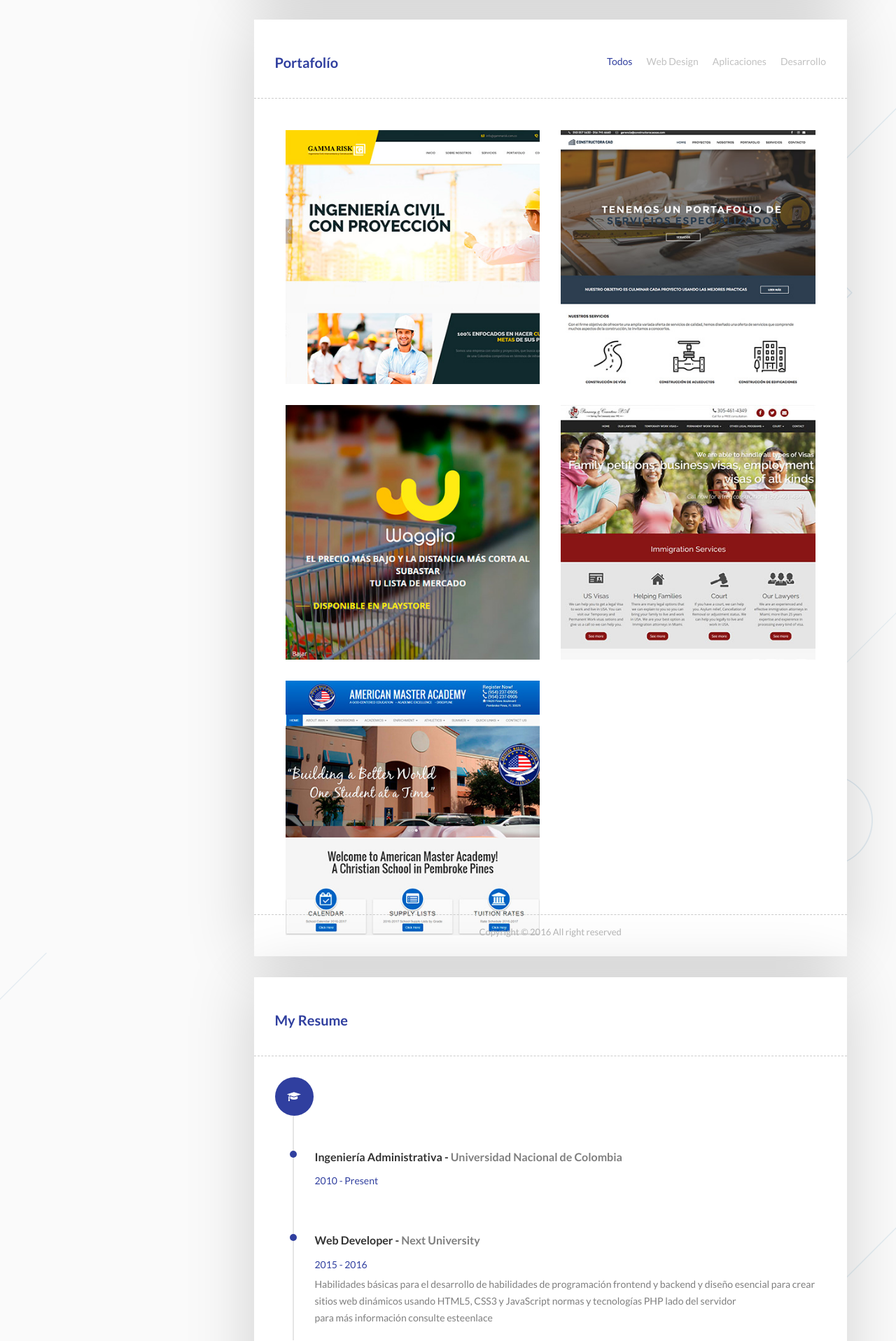
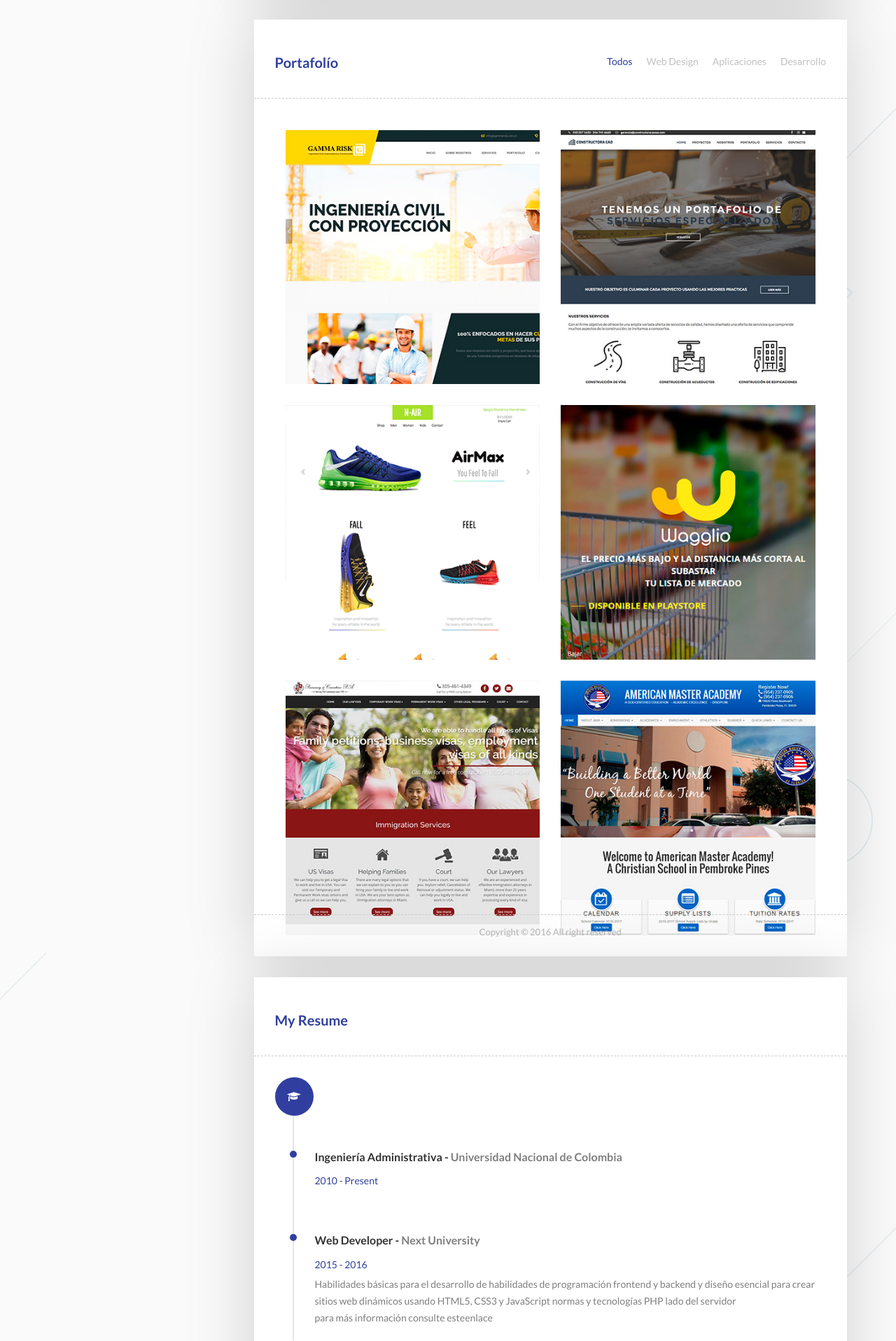
Before and after one commit to sdpomaricoh/sdpomaricoh.github.io, a Jekyll site: the page built from index.html, in a window 1280 px wide. Shown: the part 1573-3490 px from the top of the page at 70% size. Built offline with Jekyll 4.4.1, drawn with Linux system fonts in a browser that asks for light colours; nearby versions of some CDN libraries.

Commit message:
add new project to portfolio

```diff
--- a/_includes/portfolio.html
+++ b/_includes/portfolio.html
@@ -36,6 +36,18 @@
                             <a href="img/work-5.jpg" class="image-link lightbox"> <i class="fa fa-search"></i></a>
                         </div>
                         <img src="img/t-work-5.jpg" alt="" class="img-responsive"/>
+                    </div>
+                </div>
+
+                <div class="single_item developmen web-design col-md-6 col-sm-12 col-xs-12">
+                    <div class="work-inner">
+                        <div class="work-overlay">
+                            <h3> N-Air </h3>
+                            <p>E-commerce hecho en laravel y PayPal</p>
+                            <a href="http://serene-plateau-54270.herokuapp.com" class="link"><i class="fa fa-link"></i></a>
+                            <a href="img/work-6.png" class="image-link lightbox"> <i class="fa fa-search"></i></a>
+                        </div>
+                        <img src="img/t-work-6.png" alt="" class="img-responsive"/>
                     </div>
                 </div>
 
```
Also changed, not shown: img/t-work-6.png (added), img/work-6.png (added).
